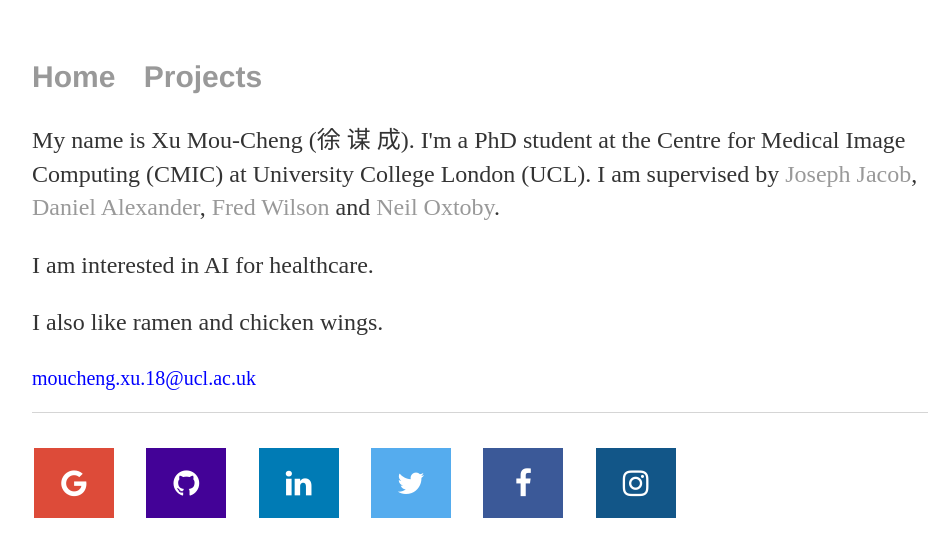
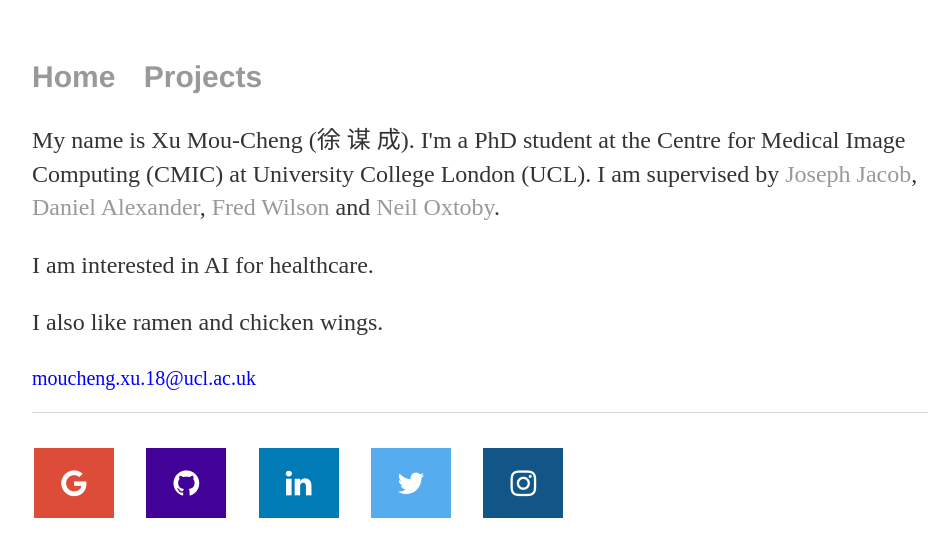
Before and after one commit to moucheng2017/mouchengxu.github.io, a Jekyll site: the page built from index.html, in a window 1280 px wide. Shown: the top 557 px of the page, without its empty margins (160-1107 px from the left). Built offline with Jekyll 4.4.1, drawn with Linux system fonts in a browser that asks for light colours.

Commit message:
Update default.html

```diff
--- a/_layouts/default.html
+++ b/_layouts/default.html
@@ -24,7 +24,7 @@
 				<li><a href="https://github.com/moucheng2017" class="fa fa-github"></a></li>
 				<li><a href="https://www.linkedin.com/in/moucheng-xu/" class="fa fa-linkedin"></a></li>
 				<li><a href="https://twitter.com/YaoXuexiu" class="fa fa-twitter"></a></li>
-				<li><a href="https://www.facebook.com/moucheng.xu.1" class="fa fa-facebook"></a></li>
+<!-- 				<li><a href="https://www.facebook.com/moucheng.xu.1" class="fa fa-facebook"></a></li>  -->
 				<li><a href="https://www.instagram.com/xmc_1128_/?hl=en" class="fa fa-instagram"></a></li>
 				</ul>
 			</footer>
```
